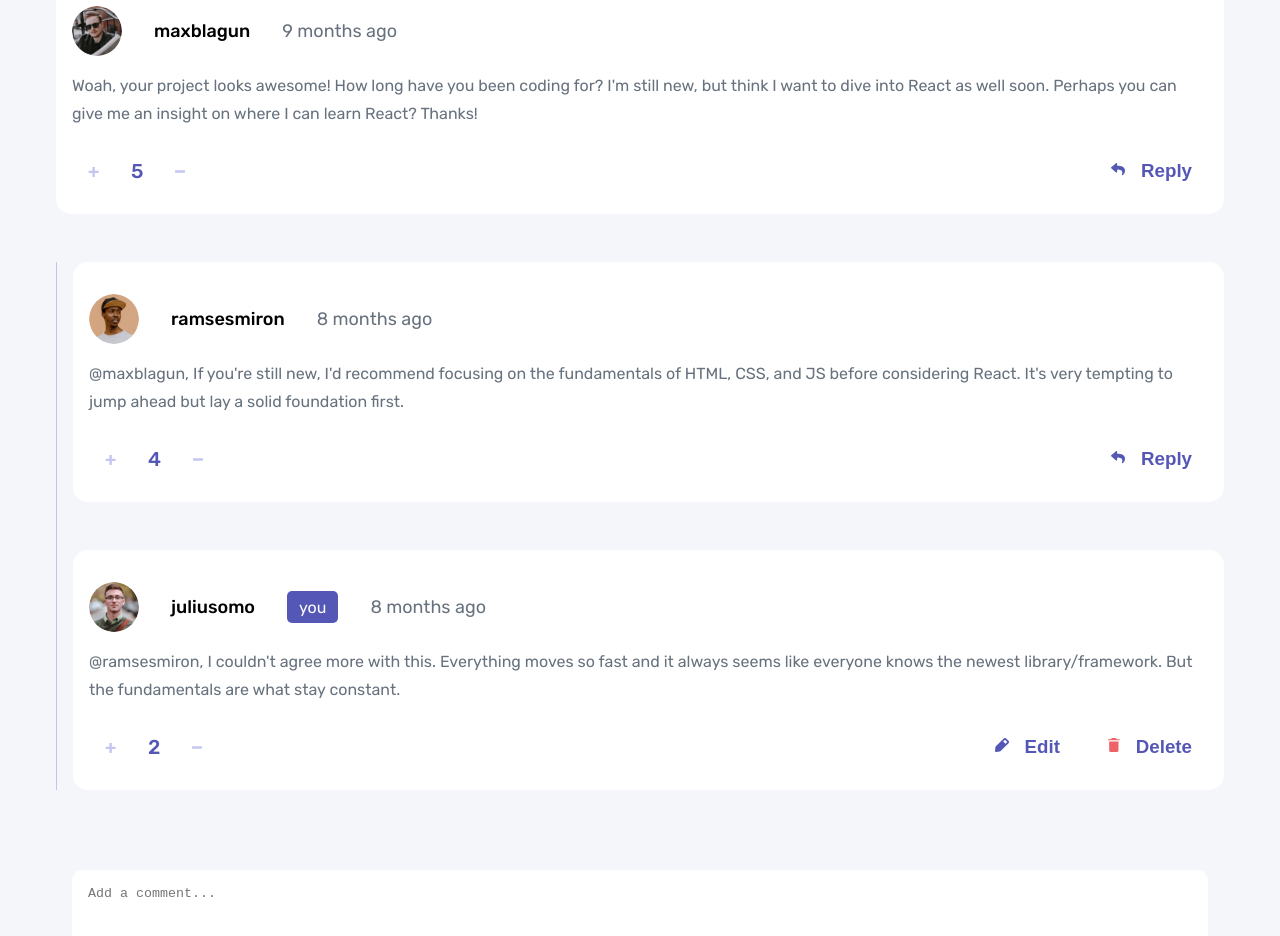
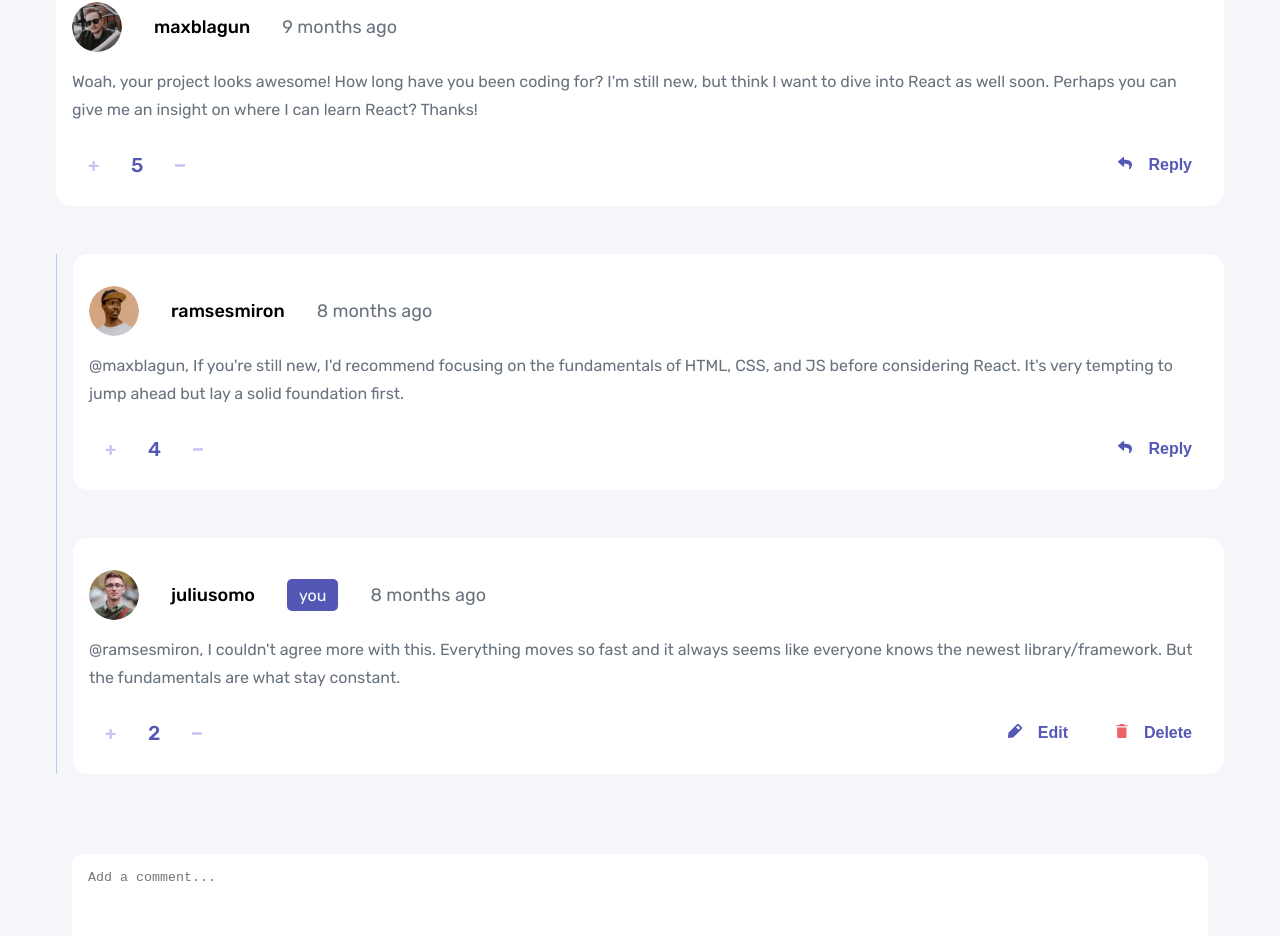
Before and after one commit to ShannTimothy22/Interactive-Comment-Section-React, a React (Create React App) app: page / in a window 1280 px wide. Shown: the part 378-1314 px from the top of the page. Built offline with nearby package versions, Linux system fonts and the light colour scheme.

Commit message:
fixing some html semantics

```diff
--- a/src/App.js
+++ b/src/App.js
@@ -97,7 +97,7 @@ function App() {
   };
 
   return (
-    <section className="app">
+    <main className="app">
       <div className="main-container">
         {comment.map((comments) => {
           return (
@@ -120,7 +120,7 @@ function App() {
           currentUser={currentUser}
         />
       </div>
-    </section>
+    </main>
   );
 }
 
--- a/src/components/comment.js
+++ b/src/components/comment.js
@@ -113,7 +113,7 @@ const Comment = ({
             <span>
               <img src={reply} alt="reply" />
             </span>
-            <h3>Reply</h3>
+            <p>Reply</p>
           </button>
           <button
             className={`${comments.currentUser ? "" : "display--none"}`}
@@ -122,7 +122,7 @@ const Comment = ({
             <span>
               <img src={edit} alt="edit" />
             </span>
-            <h3>Edit</h3>
+            <p>Edit</p>
           </button>
           <button
             className={`${comments.currentUser ? "" : "display--none"}`}
@@ -133,7 +133,7 @@ const Comment = ({
             <span>
               <img src={deletes} alt="delete" />
             </span>
-            <h3>Delete</h3>
+            <p>Delete</p>
           </button>
         </div>
         <div className="info">
--- a/src/components/reply.js
+++ b/src/components/reply.js
@@ -109,7 +109,7 @@ const Reply = ({
             <span>
               <img src={reply} alt="reply" />
             </span>
-            <h3>Reply</h3>
+            <p>Reply</p>
           </button>
           <button
             className={`${comments.currentUser ? "" : "display--none"}`}
@@ -118,7 +118,7 @@ const Reply = ({
             <span>
               <img src={edit} alt="edit" />
             </span>
-            <h3>Edit</h3>
+            <p>Edit</p>
           </button>
           <button
             className={`${comments.currentUser ? "" : "display--none"}`}
@@ -129,7 +129,7 @@ const Reply = ({
             <span>
               <img src={deletes} alt="delete" />
             </span>
-            <h3>Delete</h3>
+            <p>Delete</p>
           </button>
         </div>
         <div className="info">
```
